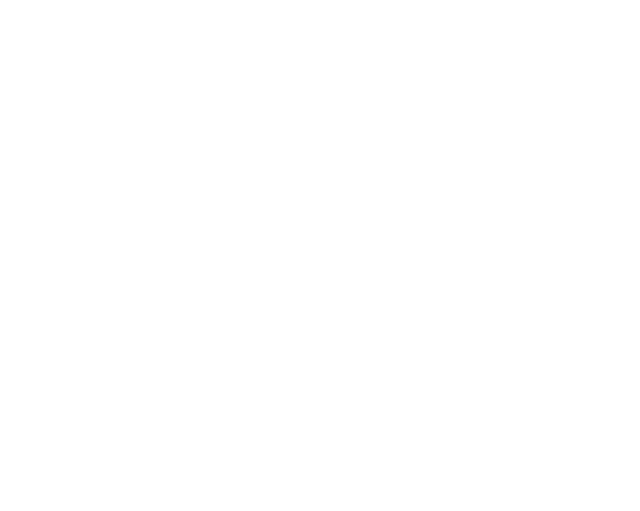
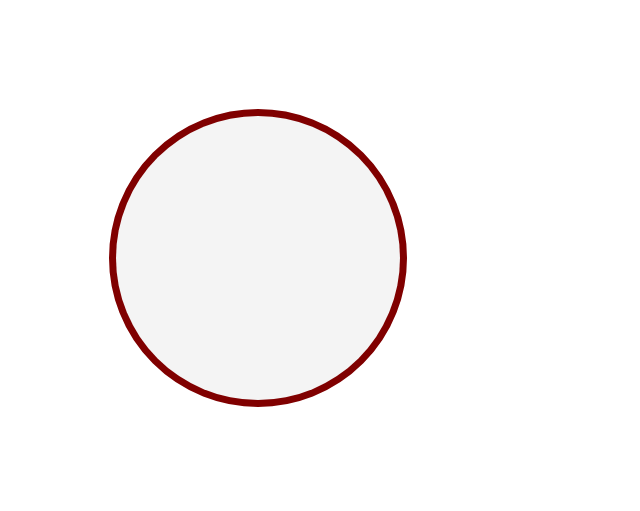
Before and after one commit to isurojit/AnimatedClock, a plain HTML site: page index.html in a window 1280 px wide. Shown: the whole page, without its empty margins (0-640 px from the left). Drawn offline with Linux system fonts and the light colour scheme.

Commit message:
Circle drawn

```diff
--- a/app.js
+++ b/app.js
@@ -0,0 +1,31 @@
+const clock = () => {
+  const now = new Date();
+  const canvas = document.getElementById("canvas");
+  const ctx = canvas.getContext("2d");
+
+  //Setup canvas
+  ctx.save(); //save the default state
+  ctx.clearRect(0, 0, 500, 500);
+  ctx.translate(250, 250); //Put 0,0 in the middle
+  ctx.rotate(-Math.PI / 2); //rotate clock -90deg
+
+  //set default style
+  ctx.strokeStyle = "#000000";
+  ctx.fillStyle = "#f4f4f4";
+  ctx.lineWidth = 5;
+  ctx.lineCap = "round";
+
+  //Draw clock face/board
+  ctx.save();
+  ctx.beginPath();
+  ctx.lineWidth = 14;
+  ctx.strokeStyle = "#800000";
+  ctx.arc(0, 0, 142, 0, Math.PI * 2, true);
+  ctx.stroke();
+  ctx.fill();
+  ctx.restore();
+
+  ctx.restore(); //restore default state
+};
+
+clock();
--- a/index.html
+++ b/index.html
@@ -7,6 +7,7 @@
     <link rel="stylesheet" href="style.css" />
   </head>
   <body>
+    <canvas id="canvas" width="500" height="500"></canvas>
     <script src="app.js"></script>
   </body>
 </html>
```
